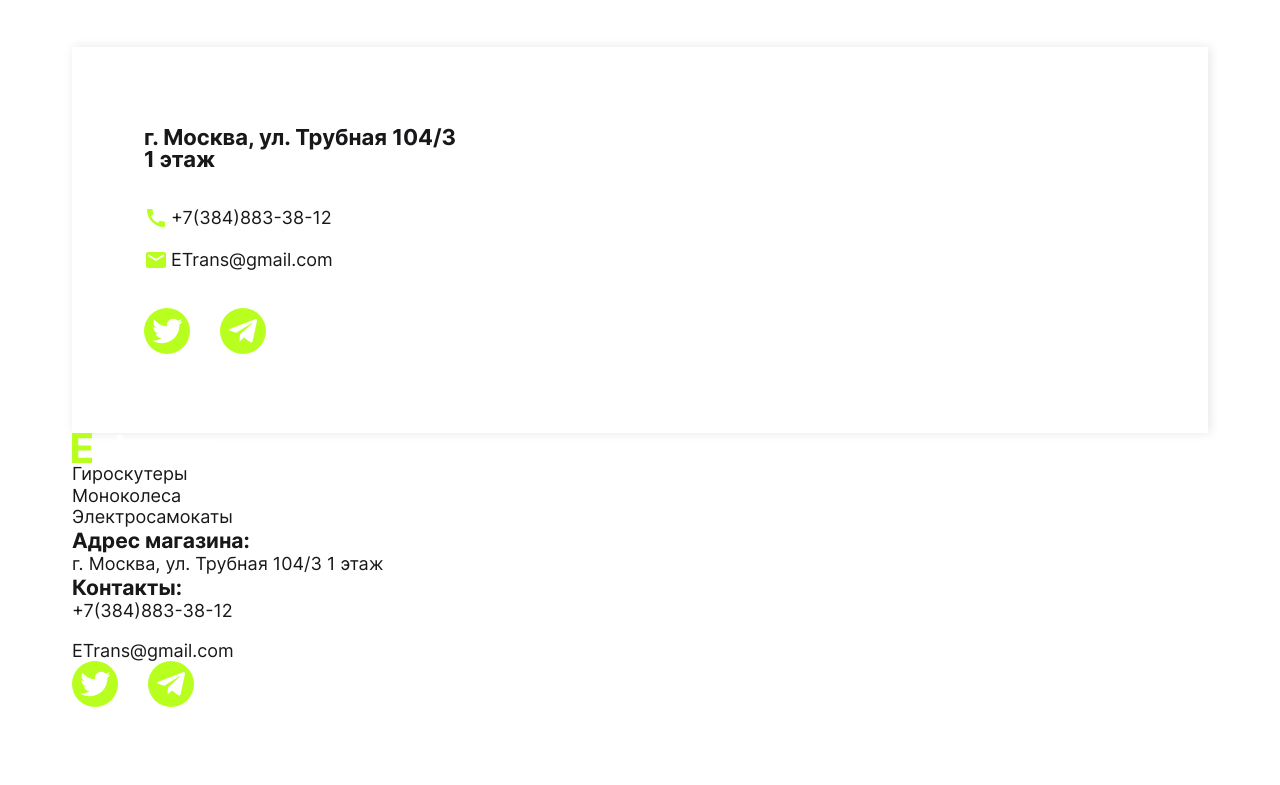
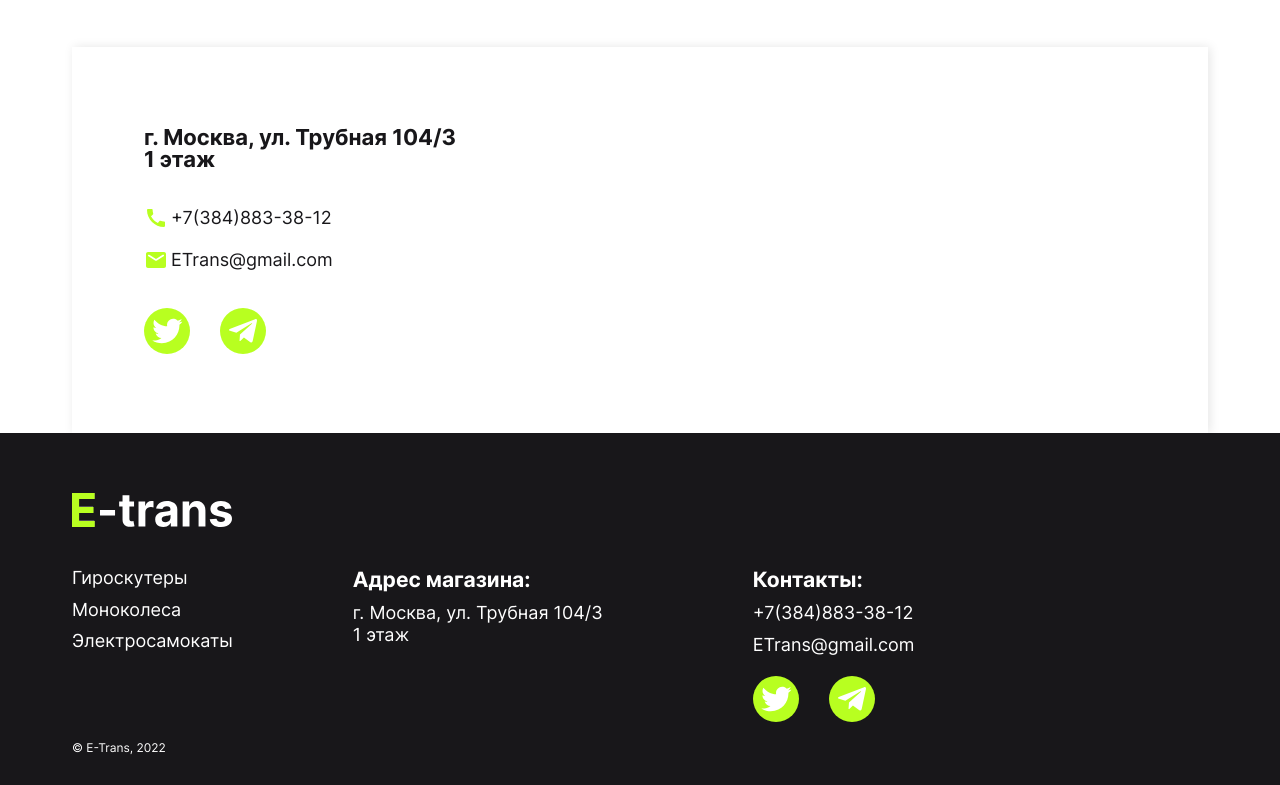
Before and after one commit to Iury1978/e-trans, a plain HTML site: page index.html in a window 1280 px wide. Shown: the part 2302-3087 px from the top of the page. Before the commit the page ends 3009 px from the top, so only its background shows below. Drawn offline with Linux system fonts and the light colour scheme.

Commit message:
created footer css

```diff
--- a/index.html
+++ b/index.html
@@ -204,9 +204,9 @@
 
         <div class="footer__column">
           <h3 class="footer__title">Контакты:</h3>
-          <div class="contacts__list">
-            <a class="contacts__link" href="tel: +73848833812">+7(384)883-38-12</a>
-            <a class="contacts__link" href="mailto:ETrans@gmail.com">ETrans@gmail.com</a>
+          <div class="contacts__list contacts__list_footer">
+            <a class="contacts__link contacts__link_footer" href="tel: +73848833812">+7(384)883-38-12</a>
+            <a class="contacts__link contacts__link_footer" href="mailto:ETrans@gmail.com">ETrans@gmail.com</a>
           </div>
           <ul class="contacts__social social">
             <li class="social__item">
@@ -233,8 +233,9 @@
           </ul>
         </div>
       </div>
+      <p class="footer__copyright">© E-Trans, 2022</p>
     </div>
-    <p class="footer__copyright"></p>
+
   </footer>
 
 </body>
--- a/style/index.css
+++ b/style/index.css
@@ -337,28 +337,78 @@ img, svg {
   height: 100%;
 }
 
-.contacts__title {}
+/* footer */
 
-.contacts__wrap {}
+.footer {
+  background-color: var(--black);
+  padding-top: 60px;
+  padding-bottom: 30px;
+  color: var(--white);
+}
 
-.contacts__container {}
 
-.contacts__column {}
+.footer__logo {
+  width: 160px;
+  margin-bottom: 40px;
+}
 
-.contacts__office {}
+.footer__columns {
+  display: flex;
+  gap: 120px;
+  margin-bottom: 18px;
+}
 
-.contacts__list {}
+.footer__column {
+  max-width: 280px;
+}
 
-.contacts__link {}
+.footer__link, .contacts__link_footer {
+  position: relative;
+  transition: color 0.3s ease-in-out;
+}
 
-.contacts__link-text {}
+.footer__link::after, .contacts__link_footer::after {
+  content: '';
+  width: 10%;
+  height: 1px;
+  background: var(--green-bright);
+  position: absolute;
+  left: 0;
+  right: 0;
+  margin: 0 auto;
+  top: 22px;
+  opacity: 0;
+  transition-duration: 0.3s;
+}
 
-.contacts__social {}
+.footer__link:hover, .contacts__link_footer :hover {
+  color: var(--green-bright);
+}
 
-.social__item {}
+.footer__link:hover::after, .contacts__link_footer:hover::after {
+  opacity: 1;
+  width: 100%;
+}
 
-.social__link {}
 
-.contacts__map-wrapper {}
 
-.contacts__map {}
+.footer__list {
+  display: flex;
+  flex-direction: column;
+  gap: 10px;
+}
+
+.footer__title {
+  font-weight: 700;
+  margin-bottom: 10px;
+}
+
+.contacts__list_footer {
+  gap: 10px;
+  margin-bottom: 20px;
+}
+
+.footer__copyright {
+  font-size: 12px;
+  line-height: 1.3;
+}
```
